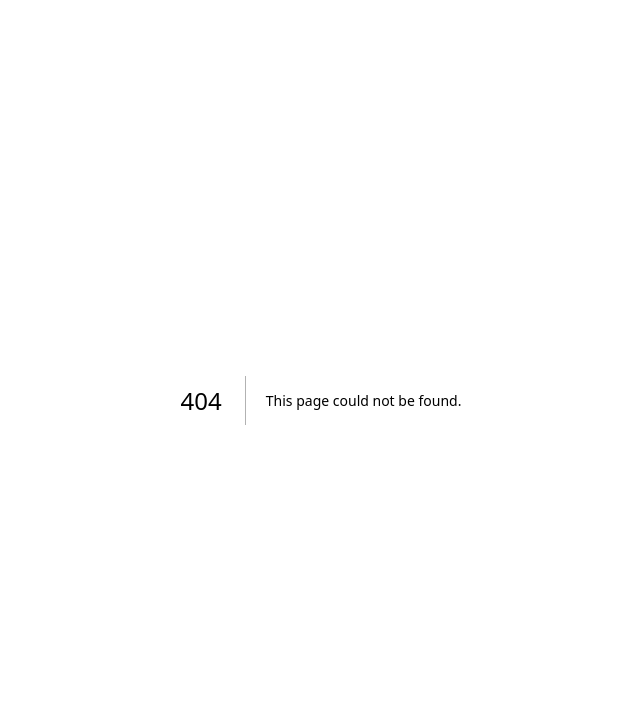
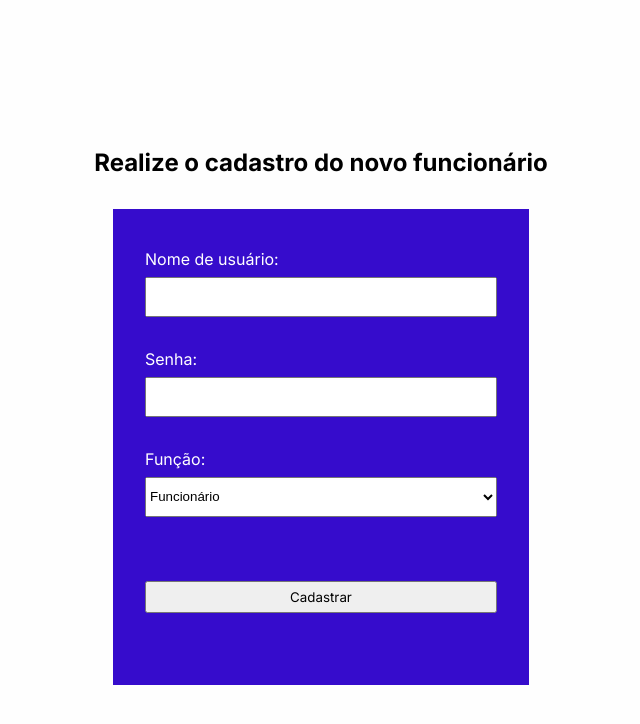
Before and after one commit to victorgarciadss/app-concessionaria, a Next.js app: page /register in a window 1280 px wide. Before the commit this address had no page. Shown: the top 724 px of the page, without its empty margins (319-959 px from the left). Built offline with nearby package versions, Linux system fonts and the light colour scheme.

Commit message:
Feat: add employee in dealership

```diff
--- a/src/app/login/loginPage.module.css
+++ b/src/app/login/loginPage.module.css
@@ -31,7 +31,7 @@
 }
 
 .user_data_container > input {
-    height: 30px;
+    height: 40px;
 }
 
 .login_form_button {
--- /dev/null
+++ b/src/app/register/page.tsx
@@ -0,0 +1,93 @@
+"use client"
+
+import { JSX, useState } from "react";
+import styles from "./register.module.css";
+import { Role } from "@/enums/Role";
+import Cookies from "js-cookie";
+import { redirect } from "next/navigation";
+
+export default function Register(): JSX.Element {
+
+    async function submitUserData(e: React.FormEvent<HTMLFormElement>) {
+        e.preventDefault();
+        const token = Cookies.get("token");
+
+        try {
+            console.log(role);
+            const response = await fetch("http://localhost:8080/auth/cadastro", {
+                method: "POST",
+                headers: {
+                    "Authorization": `Bearer ${token}`,
+                    "Content-Type": "application/json"
+                },
+                body: JSON.stringify({
+                    "userName": username,
+                    "password": password,
+                    "role": role
+                })
+            });
+
+            if(!response.ok) {
+                throw new Error(`Erro na requisição: ${response.status} ${response.statusText}`);
+            }
+
+            const responseJson = await response.json();
+            console.log(responseJson);
+            // redirect("/"); // alterar após criar uma listagem de funcionários para redirecionar para lá
+
+
+        } catch(err) {
+            throw new Error(`Erro ao tentar o cadastro", ${err}`);
+        }
+    }
+
+    const [username, setUsername] = useState<string>("");
+    const [password, setPassword] = useState<string>("");
+    const [role, setRole] = useState<Role>(Role.EMPLOYEE);
+
+    return (
+        <main className={styles.main_component}>
+            <h2 className={styles.title}>
+                Realize o cadastro do novo funcionário
+            </h2>
+
+            <form className={styles.form_container} onSubmit={submitUserData}>
+                <div className={styles.info_content}>
+                    <label htmlFor="username">Nome de usuário: </label>
+                    <input
+                        type="text"
+                        name="username"
+                        value={username}
+                        onChange={(e) => setUsername(e.target.value)}
+                    />
+                </div>
+
+                <div className={styles.info_content}>
+                    <label htmlFor="password">Senha: </label>
+                    <input
+                        type="password"
+                        name="password"
+                        id="password"
+                        value={password}
+                        onChange={(e) => setPassword(e.target.value)}
+                    />
+                </div>
+
+                <div className={styles.info_content}>
+                    <label htmlFor="role">Função: </label>
+                    <select
+                        name="role"
+                        id=""
+                        value={role}
+                        onChange={(e) => setRole(e.target.value as Role)}
+                    >
+                        <option value="ADMIN">Administrador</option>
+                        <option value="EMPLOYEE">Funcionário</option>
+                    </select>
+                </div>
+
+                <button className={styles.button} type="submit">Cadastrar</button>
+            </form>
+        </main>
+    )
+}
--- /dev/null
+++ b/src/app/register/register.module.css
@@ -0,0 +1,44 @@
+.main_component {
+    display: flex;
+    flex-direction: column;
+    height: 100vh;
+    justify-content: center;
+    align-items: center;
+    background-color: var(--background);
+}
+
+.title {
+    font-size: 1.5rem;
+    margin: 2rem 0;
+}
+
+.form_container {
+    background-color: var(--accent);
+    color: white;
+    padding: 2.5rem 2rem;
+    display: flex;
+    flex-direction: column;
+    gap: 2rem;
+}
+
+.info_content {
+    display: flex;
+    flex-direction: column;
+    gap: 0.5rem;
+}
+
+.info_content input {
+    width: 22rem;
+    height: 40px;
+}
+
+.info_content > select {
+    width: 22rem;
+    height: 40px;
+}
+
+.button {
+    height: 32px;
+    cursor: pointer;
+    margin: 2rem 0;
+}
--- a/src/components/table/CustomTable.tsx
+++ b/src/components/table/CustomTable.tsx
@@ -70,7 +70,7 @@ export default function CustomTable({ columns }: CustomTableProps) {
 
   return (
     <Paper sx={{ width: '70%', overflow: 'hidden', margin: "2rem", maxHeight: 600 }}>
-      <TableContainer sx={{ maxHeight: 500 }}>
+      <TableContainer sx={{ maxHeight: 400 }}>
         <Table stickyHeader aria-label="sticky table">
           <TableHead>
             <TableRow>
--- /dev/null
+++ b/src/enums/Role.ts
@@ -0,0 +1,4 @@
+export enum Role {
+    ADMIN = "ADMIN",
+    EMPLOYEE = "EMPLOYEE"
+}
```
